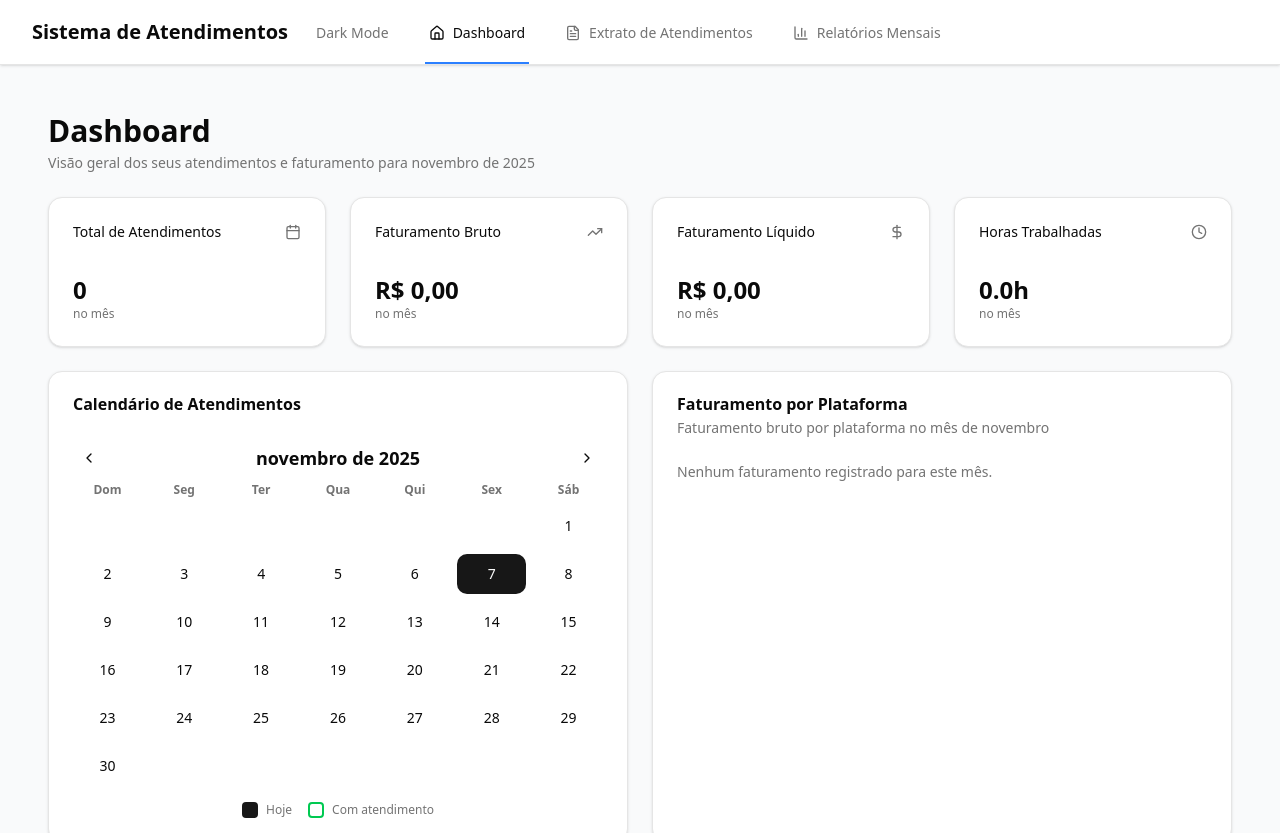
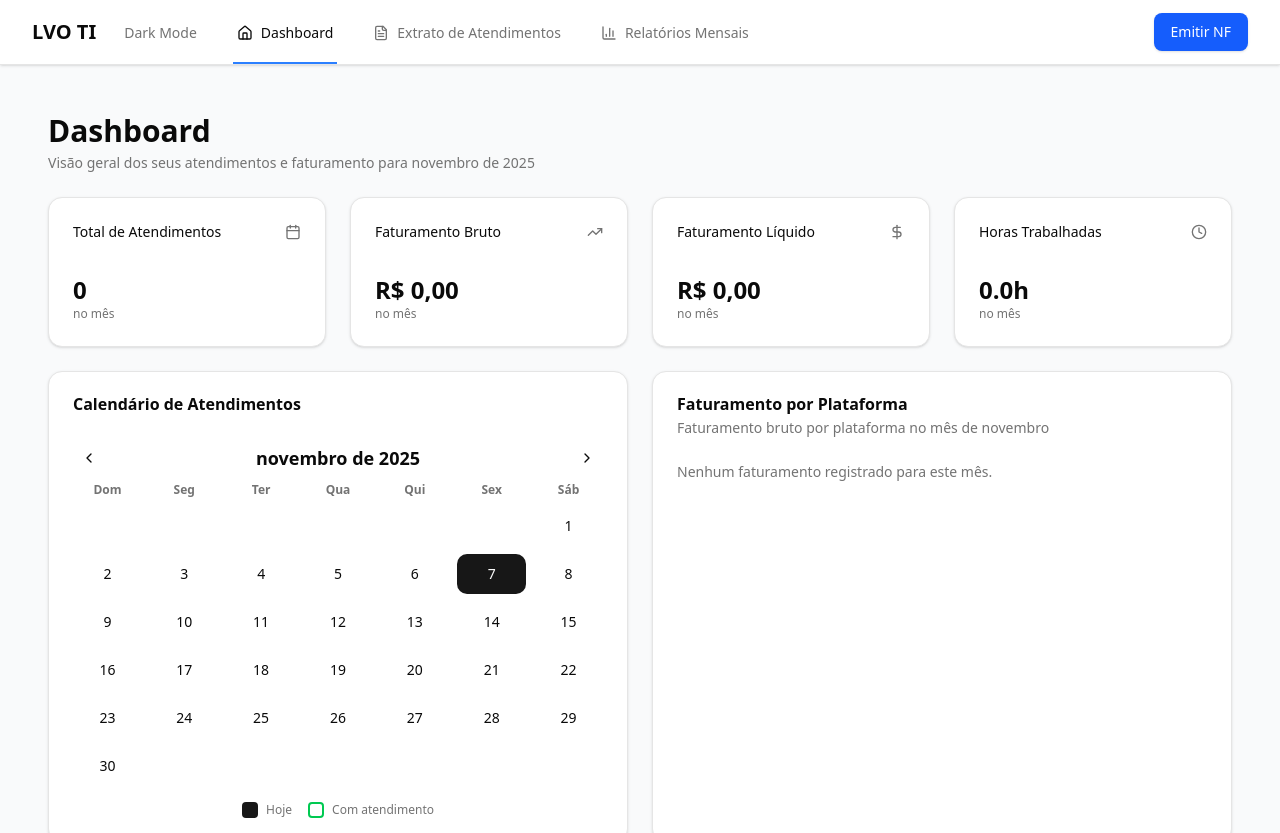
Before and after one commit to leonardovoliveira/sistema-atendimentos, a React (Vite) app: page / in a window 1280 px wide. Shown: the top 833 px of the page. Built offline with nearby package versions, Linux system fonts and the light colour scheme.

Commit message:
feat: Altera título para LVO TI e adiciona botão Emitir NF

```diff
--- a/src/App.jsx
+++ b/src/App.jsx
@@ -20,7 +20,7 @@ function Navigation({ toggleDarkMode, darkMode }) {
         <div className="flex justify-between h-16">
           <div className="flex">
             <div className="flex-shrink-0 flex items-center">
-              <h1 className="text-xl font-bold text-foreground">Sistema de Atendimentos</h1>
+              <h1 className="text-xl font-bold text-foreground">LVO TI</h1>
             </div>
             <div className="hidden sm:ml-6 sm:flex sm:space-x-8">
               <button
@@ -63,6 +63,16 @@ function Navigation({ toggleDarkMode, darkMode }) {
                 Relatórios Mensais
               </Link>
             </div>
+          </div>
+          <div className="flex items-center">
+            <a
+              href="https://www.nfse.gov.br/EmissorNacional/"
+              target="_blank"
+              rel="noopener noreferrer"
+              className="inline-flex items-center px-4 py-2 border border-transparent text-sm font-medium rounded-md shadow-sm text-white bg-blue-600 hover:bg-blue-700"
+            >
+              Emitir NF
+            </a>
           </div>
         </div>
       </div>
```
